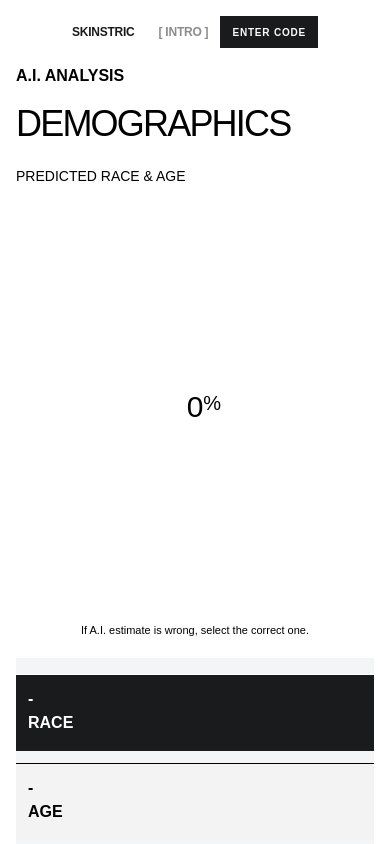
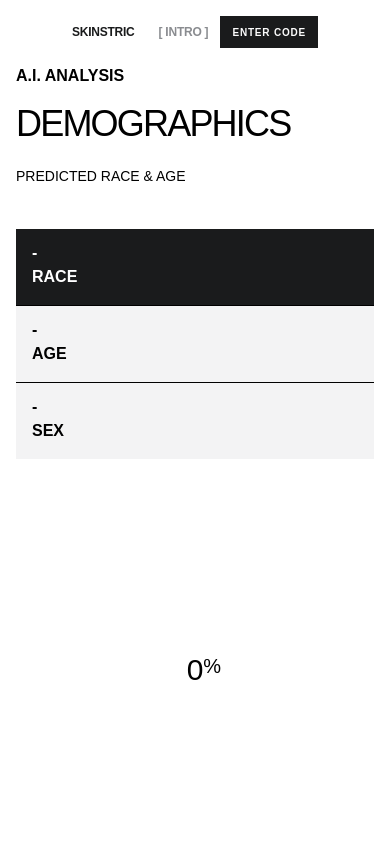
Before and after one commit to Owen-San/skinstric-owen, a Next.js app: page /summary in a window 390 px wide. Shown: the top 844 px of the page. Built offline with nearby package versions, Linux system fonts and the light colour scheme.

Commit message:
Polished responsiveness on summary page.

```diff
--- a/src/app/summary/page.tsx
+++ b/src/app/summary/page.tsx
@@ -273,7 +273,6 @@ export default function SummaryPage() {
     <div className="min-h-screen md:h-[90vh] flex flex-col bg-white text-black">
       <main className="flex-1 w-full bg-white">
         <div className="h-full max-w-[480px] md:max-w-full mx-auto md:mx-5 px-4 md:px-0 flex flex-col">
-          {/* Titles */}
           <div className="text-start mb-4 md:mb-10">
             <h2 className="text-base font-semibold mb-1 leading-[24px]">
               A.I. ANALYSIS
@@ -286,10 +285,8 @@ export default function SummaryPage() {
             </h4>
           </div>
 
-          {/* MAIN CONTENT */}
           <div className="grid md:grid-cols-[1.5fr_8.5fr_3.15fr] gap-4 mt-6 md:mt-10 pb-10 md:pb-0 flex-1">
-            {/* Left summary column */}
-            <div className="hidden md:flex bg-white space-y-3 flex-col h-[62%]">
+            <div className="hidden md:flex order-3 md:order-1 bg-white space-y-3 flex-col h-[62%]">
               <button
                 type="button"
                 onClick={() => setActiveGroup("race")}
@@ -332,8 +329,7 @@ export default function SummaryPage() {
               </button>
             </div>
 
-            {/* Gauge block */}
-            <div className="relative bg-white md:bg-gray-100 p-0 md:p-4 flex flex-col items-center justify-center md:h-[57vh] md:border-t">
+            <div className="hidden md:flex md:order-2 relative bg-white md:bg-gray-100 p-0 md:p-4 flex-col items-center justify-center md:h-[57vh] md:border-t">
               <p className="hidden md:block md:absolute text-[40px] mb-2 left-7 top-4">
                 {mainLabel}
               </p>
@@ -393,16 +389,14 @@ export default function SummaryPage() {
               </p>
             </div>
 
-            {/* Results column */}
-            <div className="bg-[#F4F5F7] pt-4 pb-4 md:border-t">
-              {/* MOBILE SELECTOR */}
-              <div className="md:hidden mb-4 space-y-3">
+            <div className="order-1 md:order-3 bg-[#F4F5F7] pt-0 md:pt-4 pb-0 md:pb-4 md:border-t">
+              <div className="md:hidden mb-0 space-y-0">
                 <button
                   type="button"
                   onClick={() => setActiveGroup("race")}
-                  className={`w-full p-3 cursor-pointer flex flex-col justify-between border-t ${
+                  className={`w-full px-4 py-3 cursor-pointer flex flex-col justify-between border-t ${
                     activeGroup === "race"
-                      ? "bg-[#1A1B1C] text-white hover:bg-black"
+                      ? "bg-[#1A1B1C] text-white hover:bg:black"
                       : "bg-[#F3F3F4] hover:bg-[#E1E1E2] text-black"
                   }`}
                 >
@@ -413,7 +407,7 @@ export default function SummaryPage() {
                 <button
                   type="button"
                   onClick={() => setActiveGroup("age")}
-                  className={`w-full p-3 cursor-pointer flex flex-col justify-between border-t ${
+                  className={`w-full px-4 py-3 cursor-pointer flex flex-col justify-between border-t ${
                     activeGroup === "age"
                       ? "bg-[#1A1B1C] text-white hover:bg-black"
                       : "bg-[#F3F3F4] hover:bg-[#E1E1E2] text-black"
@@ -426,7 +420,7 @@ export default function SummaryPage() {
                 <button
                   type="button"
                   onClick={() => setActiveGroup("gender")}
-                  className={`w-full p-3 cursor-pointer flex flex-col justify-between border-t ${
+                  className={`w-full px-4 py-3 cursor-pointer flex flex-col justify-between border-t ${
                     activeGroup === "gender"
                       ? "bg-[#1A1B1C] text-white hover:bg-black"
                       : "bg-[#F3F3F4] hover:bg-[#E1E1E2] text-black"
@@ -439,7 +433,61 @@ export default function SummaryPage() {
                 </button>
               </div>
 
-              {/* TABLE */}
+              <div className="md:hidden bg-white flex flex-col items-center justify-center py-8 mb-6">
+                <div className="relative w-full max-w-[384px] aspect-square mb-4">
+                  <div className="w-full h-full max-h-[384px] relative">
+                    <svg
+                      className="CircularProgressbar text-[#1A1B1C]"
+                      viewBox="0 0 100 100"
+                    >
+                      <path
+                        className="CircularProgressbar-trail"
+                        d="
+                          M 50,50
+                          m 0,-49.15
+                          a 49.15,49.15 0 1 1 0,98.3
+                          a 49.15,49.15 0 1 1 0,-98.3
+                        "
+                        strokeWidth={1.7}
+                        fillOpacity={0}
+                        style={{
+                          strokeLinecap: "butt",
+                          strokeDasharray: `${circumference}px, ${circumference}px`,
+                          strokeDashoffset: 0,
+                        }}
+                      />
+                      <path
+                        className="CircularProgressbar-path"
+                        d="
+                          M 50,50
+                          m 0,-49.15
+                          a 49.15,49.15 0 1 1 0,98.3
+                          a 49.15,49.15 0 1 1 0,-98.3
+                        "
+                        strokeWidth={1.7}
+                        fillOpacity={0}
+                        style={{
+                          stroke: "#1A1B1C",
+                          strokeLinecap: "butt",
+                          strokeDasharray: `${circumference}px, ${circumference}px`,
+                          strokeDashoffset: dashOffset,
+                          transitionDuration: "0.8s",
+                        }}
+                      />
+                    </svg>
+                    <div className="absolute inset-0 flex items-center justify-center">
+                      <p className="text-3xl font-normal relative text-black">
+                        {selectedPercent}
+                        <span className="absolute text-xl">%</span>
+                      </p>
+                    </div>
+                  </div>
+                </div>
+                <p className="mt-2 text-[11px] font-normal leading-[24px] text-center text-black">
+                  If A.I. estimate is wrong, select the correct one.
+                </p>
+              </div>
+
               <div className="space-y-0">
                 <div className="flex justify-between px-4">
                   <h4 className="text-base leading-[24px] tracking-tight font-medium mb-2">
@@ -497,7 +545,6 @@ export default function SummaryPage() {
             </div>
           </div>
 
-          {/* Bottom BACK / HOME */}
           <div className="pt-8 md:pt-[37px] pb-10 bg-white mt-auto">
             <div className="flex justify-between max-w-full mx-auto">
               <button
```
